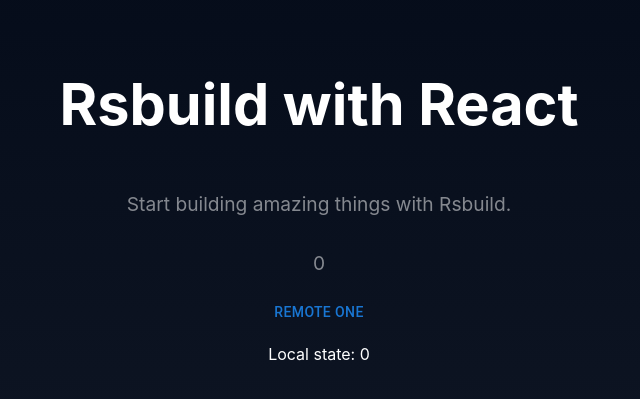
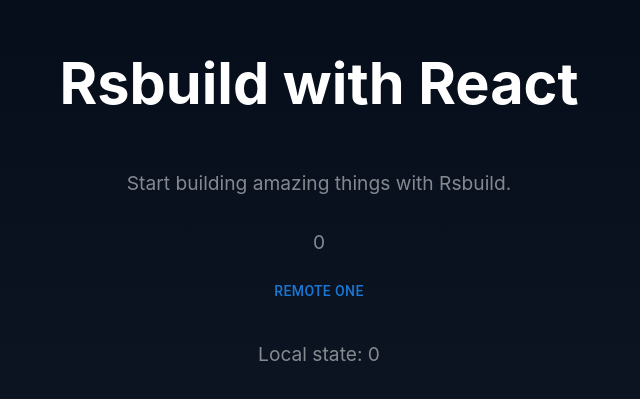
Before and after one commit to keelz/module-federation-rsbuild-remote-one, a React app: page / in a window 1280 px wide. Shown: the part 201-600 px from the top of the page, without its empty margins (321-961 px from the left). Built offline with nearby package versions, Linux system fonts and the light colour scheme; the HTML template or start-up script is replaced by a standard one.

Commit message:
all apps sharing state with host

```diff
--- a/src/Button.tsx
+++ b/src/Button.tsx
@@ -16,7 +16,7 @@
         <Button onClick={handleClick}>Remote One</Button>
       </Grid>
       <Grid item xs={12}>
-        <div>Local state: {count}</div>
+        <p>Local state: {count}</p>
       </Grid>
     </Grid>
   );
```
